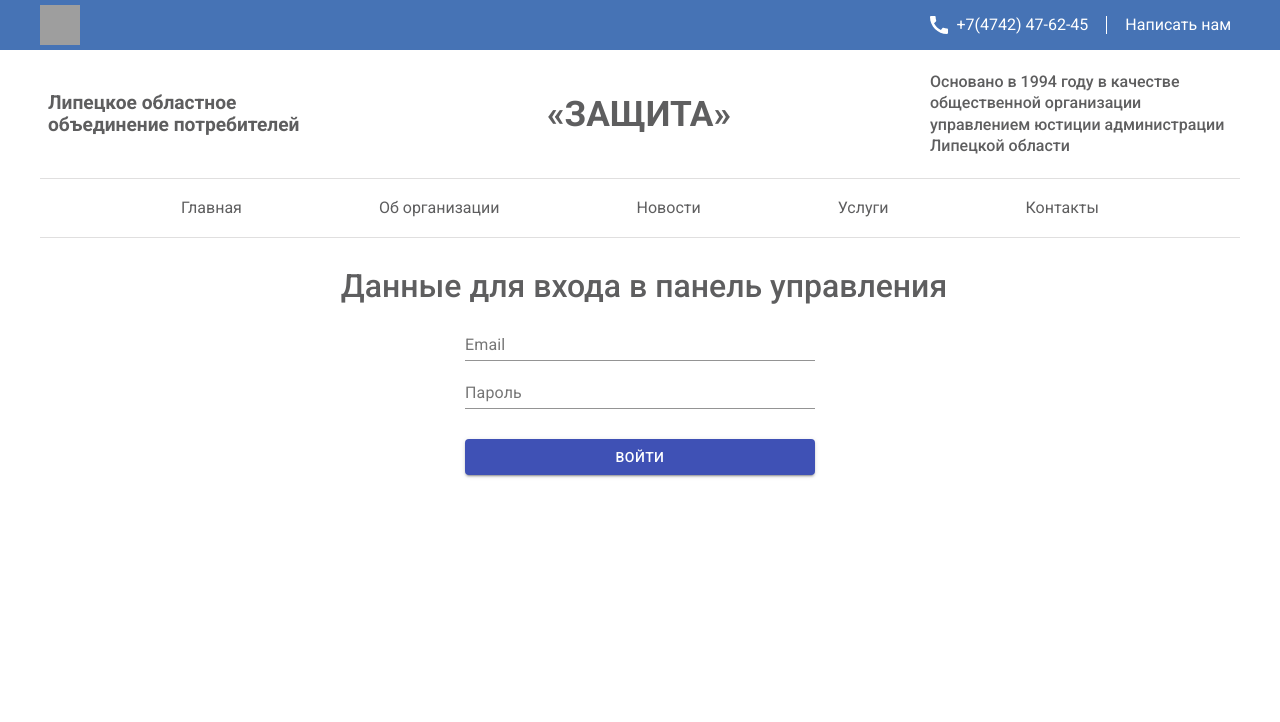
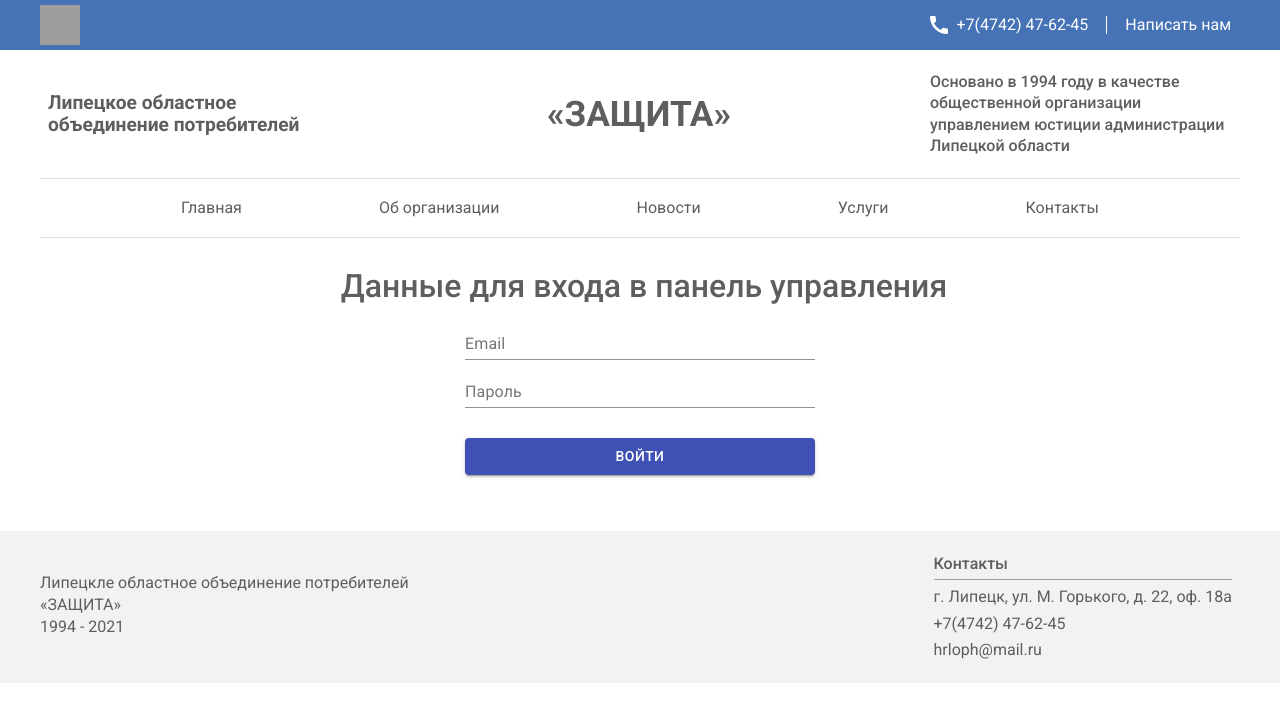
Before and after one commit to Mad-Imp/loop-zaschita, a React (Create React App) app in the folder client/: page /dashboard/news in a window 1280 px wide. Shown: the top 722 px of the page. Built offline with nearby package versions, Linux system fonts and the light colour scheme; grey boxes are pictures that could not be loaded.

Commit message:
Add footer and bugfix

```diff
--- a/client/src/layout/Layout.jsx
+++ b/client/src/layout/Layout.jsx
@@ -1,11 +1,12 @@
 import Header from './components/header/Header';
+import {Footer} from './components/footer/Footer';
 
 function Layout({children}) {
     return (
         <div>
             <Header/>
             {children}
-
+            <Footer/>
         </div>
     )
 }
--- a/client/src/layout/components/footer/Footer.jsx
+++ b/client/src/layout/components/footer/Footer.jsx
@@ -0,0 +1,26 @@
+import styles from './Footer.module.scss'
+
+function Footer() {
+  return(
+    <div className={styles.footer}>
+      <div className={styles.wrap}>
+        <div className={styles.logo}>
+          <div>
+            <p>Липецкле областное объединение потребителей</p>
+            <p>«ЗАЩИТА»</p>
+            <p>1994 - 2021  </p>
+          </div>
+        </div>
+        <div className={styles.info}>
+          <p className={styles.contacts}>Контакты</p>
+          <p>г. Липецк, ул. М. Горького, д. 22, оф. 18а</p>
+          <p>+7(4742) 47-62-45</p>
+          <p>hrloph@mail.ru</p>
+        </div>
+
+      </div>
+    </div>
+  )
+}
+
+export {Footer}
--- a/client/src/layout/components/footer/Footer.module.scss
+++ b/client/src/layout/components/footer/Footer.module.scss
@@ -0,0 +1,42 @@
+@import "./src/scss/variables";
+
+.footer {
+  width: 100%;
+  padding: 16px;
+  background: #F2F2F2;
+  margin-top: 3rem;
+
+
+}
+
+.wrap {
+  width: $widthContent;
+  margin: 0 auto;
+  display: flex;
+  justify-content: space-between;
+
+  .info {
+    text-align: left;
+
+    .contacts {
+      font-weight: 500;
+      border-bottom: 1px solid #a0a0a0;
+      padding-bottom: 6px;
+    }
+
+    p {
+      margin: 8px;
+    }
+  }
+
+  .logo {
+      display: flex;
+    align-items: center;
+    justify-content: center;
+
+    p {
+      padding-bottom: 4px;
+    }
+  }
+
+}
--- a/client/src/layout/components/header/components/navbar/Navbar.jsx
+++ b/client/src/layout/components/header/components/navbar/Navbar.jsx
@@ -3,7 +3,7 @@ import {NavLink} from "react-router-dom";
 
 function Navbar() {
     return (
-        <>
+        <div className={styles.navwrap}>
             <ul className={styles.nav}>
                 <li className={styles.item}>
                     <NavLink exact to={"/"} activeStyle={{borderBottom: '2px solid #4673B5FF'}}>Главная</NavLink>
@@ -22,7 +22,7 @@ function Navbar() {
                 </li>
 
             </ul>
-        </>
+        </div>
     )
 
 }
--- a/client/src/layout/components/header/components/navbar/Navbar.module.scss
+++ b/client/src/layout/components/header/components/navbar/Navbar.module.scss
@@ -3,6 +3,7 @@
 .nav {
   max-width: $widthContent;
   margin: 0 auto 30px;
+  max-height: 60px;
   display: flex;
   justify-content: space-evenly;
   flex-wrap: wrap;
--- a/client/src/pages/dashboard/components/ControlPanel/components/MenuSection/components/AddNews/AddNews.jsx
+++ b/client/src/pages/dashboard/components/ControlPanel/components/MenuSection/components/AddNews/AddNews.jsx
@@ -119,6 +119,9 @@ function AddNews(props = {}) {
     }
 
     const sendForm = () => {
+        if (header.length < 5) {
+            setHeader("Введите заголовок")
+        } else {
             let form = {
                 header: header,
                 article: article,
@@ -145,9 +148,10 @@ function AddNews(props = {}) {
                   console.log(res.status)
               })
         }
+    }
 
     useEffect(() => {
-        console.log(images)
+        console.log(article)
     })
 
 
--- a/client/src/pages/news/components/newsContent/NewsContent.jsx
+++ b/client/src/pages/news/components/newsContent/NewsContent.jsx
@@ -2,17 +2,28 @@ import {BrowserRouter as Router, Link} from "react-router-dom";
 import {useParams} from 'react-router-dom';
 import styles from './NewsContent.module.scss';
 import EditIcon from '@material-ui/icons/Edit';
+import Chip from '@material-ui/core/Chip';
 import DeleteForeverIcon from '@material-ui/icons/DeleteForever';
 import Slider from "./slider/Slider";
-import {useState} from 'react';
+import {useContext, useState} from 'react';
 import {AddNews} from '../../../dashboard/components/ControlPanel/components/MenuSection/components/AddNews/AddNews';
+import {AuthContext} from '../../../../context/AuthContext';
+import {useAuth} from '../../../../hooks/auth.hook';
 
 export default function NewsContent({news, incCount}) {
   const {id} = useParams();
   const [showEditWindow, setShowEditWindow] = useState(false)
+  const auth = useContext(AuthContext)
+  const {token, login, logout, role} = useAuth()
+  const isAuthenticated = !!token
+  const [hideDeleteChip, setHideDeleteChip] = useState(false)
 
   const editNews = () => {
     setShowEditWindow(!showEditWindow)
+  }
+
+  const hideDeleteChipHandler = () => {
+    setHideDeleteChip(!hideDeleteChip)
   }
 
   const deleteNews = (id) => {
@@ -46,17 +57,31 @@ return <div>
                 </span>
         {showEditWindow ?
           (<div className={styles.editNews}>
-          <AddNews count={incCount} show={setShowEditWindow} id={item.id} title={item.title} description={item.description} images={item.images}/>
+            <AddNews count={incCount} show={setShowEditWindow} id={item.id} title={item.title}
+                     description={item.description} images={item.images}/>
           </div>) :
           null}
         <div className={styles.el}>
           <h1 className={styles.title}>{item.title}</h1>
-        <div className={styles.edit}>
+          {isAuthenticated ? <div className={styles.edit}>
             <EditIcon onClick={() => editNews(item.id)} className={styles.icon}/>
+            <DeleteForeverIcon onClick={hideDeleteChipHandler} className={styles.icon}/>
+            {hideDeleteChip ? (<div
+              className={styles.confirmdelition}
+            >
+              <div className={styles.wrapchip}>
                 <Link to='/news'>
-            <DeleteForeverIcon onClick={() => deleteNews(item.id)} className={styles.icon}/>
+                  <Chip
+                    onClick={() => deleteNews(item.id)}
+                    size="small"
+                    label="Удалить новость"
+                    color="secondary"
+                  />
                 </Link>
               </div>
+            </div>) : null}
+          </div> : null}
+
         </div>
         <div className={styles.slider}>
           <Slider images={item.images}/>
--- a/client/src/pages/news/components/newsContent/NewsContent.module.scss
+++ b/client/src/pages/news/components/newsContent/NewsContent.module.scss
@@ -55,6 +55,20 @@
   cursor: pointer;
 }
 
+.confirmdelition {
+  position: relative;
+
+  .wrapchip {
+    position: absolute;
+    top: -4rem;
+    left: -5.5rem;
+
+    a {
+      border: none;
+    }
+  }
+}
+
 @media (max-width: 1230px) {
   .title {
     margin-bottom: 1.5rem;
```
Lines whose indentation alone changed are shown as unchanged.
